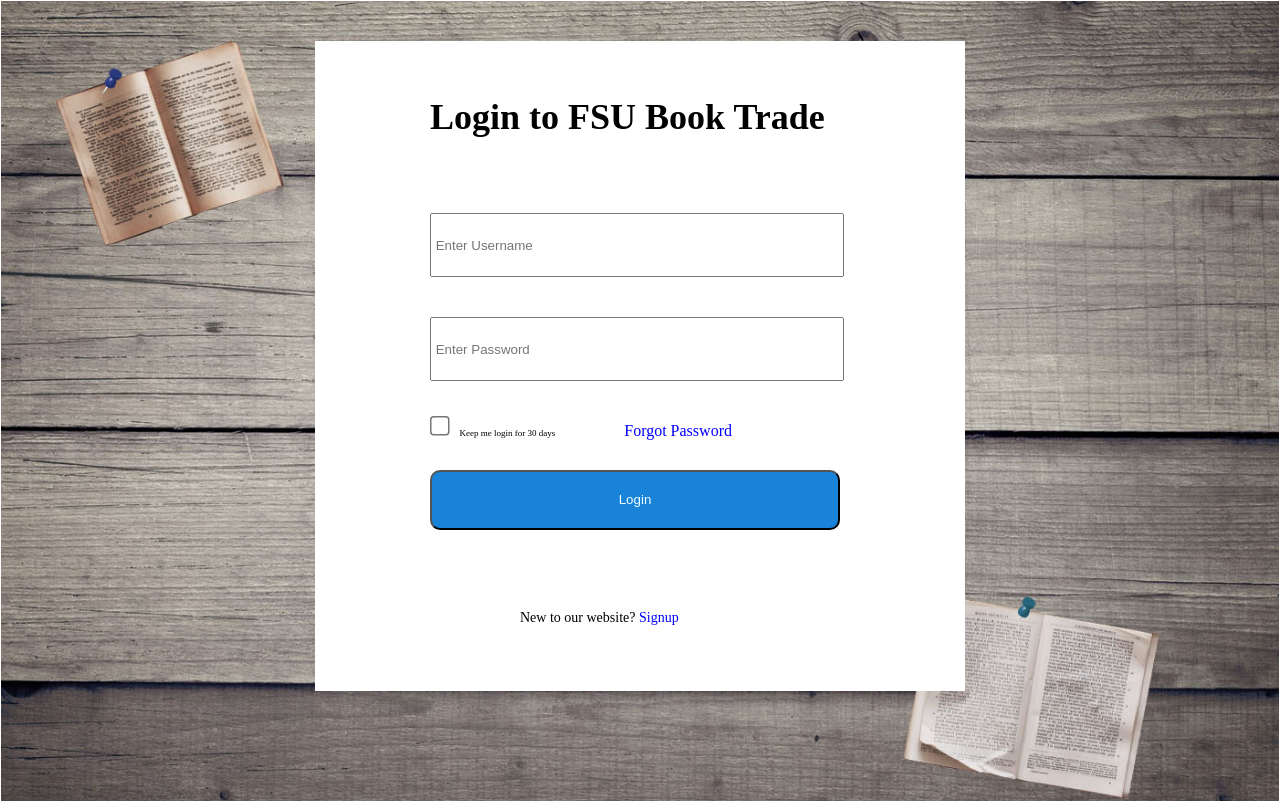
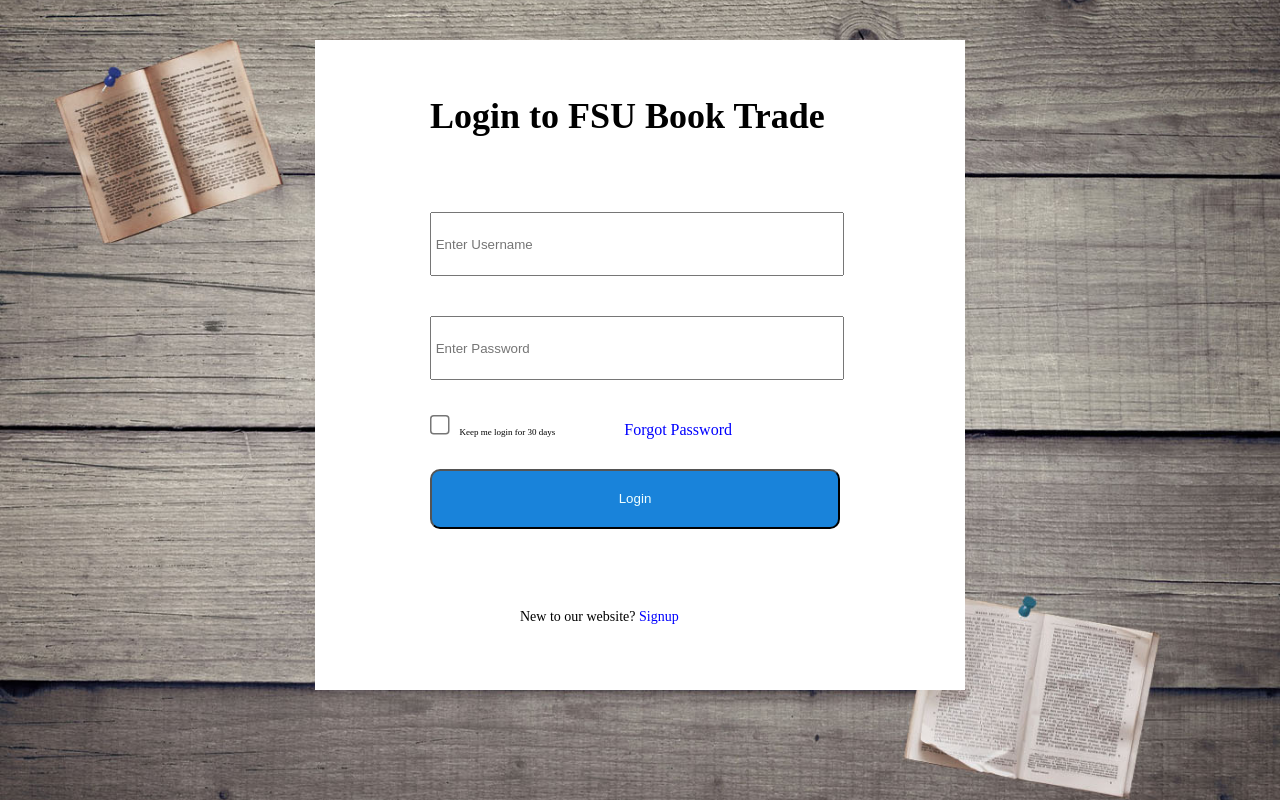
Before and after one commit to ZhixiL/BookTrade_WebApp, a Flask app: page /login in a window 1280 px wide. Run offline with Flask 2, Linux system fonts and the light colour scheme.

Commit message:
updated comment

```diff
--- a/templates/booklist.html
+++ b/templates/booklist.html
@@ -19,6 +19,7 @@
                 </div>
                 <div class="btn2">
                     <div class="sort">
+                        <h6>*This is yet to be implemented*</h6>
                         <button type="button" class="sortbutton" onclick="sortRecent()">Recently Posted</button>
                         <button type="button" class="sortbutton" onclick="sortRecent()">Alphabetically</button>
                         <button type="button" class="sortbutton" onclick="sortRecent()">Price</button>
--- a/templates/login.html
+++ b/templates/login.html
@@ -10,7 +10,7 @@
 </head>
 
 <body>
-    <div class="bg" style="margin: 1px; padding: 0px;">
+    <div class="bg" style="margin: 0px; padding: 0px;">
         <div class="title">
             <div class="loginlogo"></div>
         </div>
```
